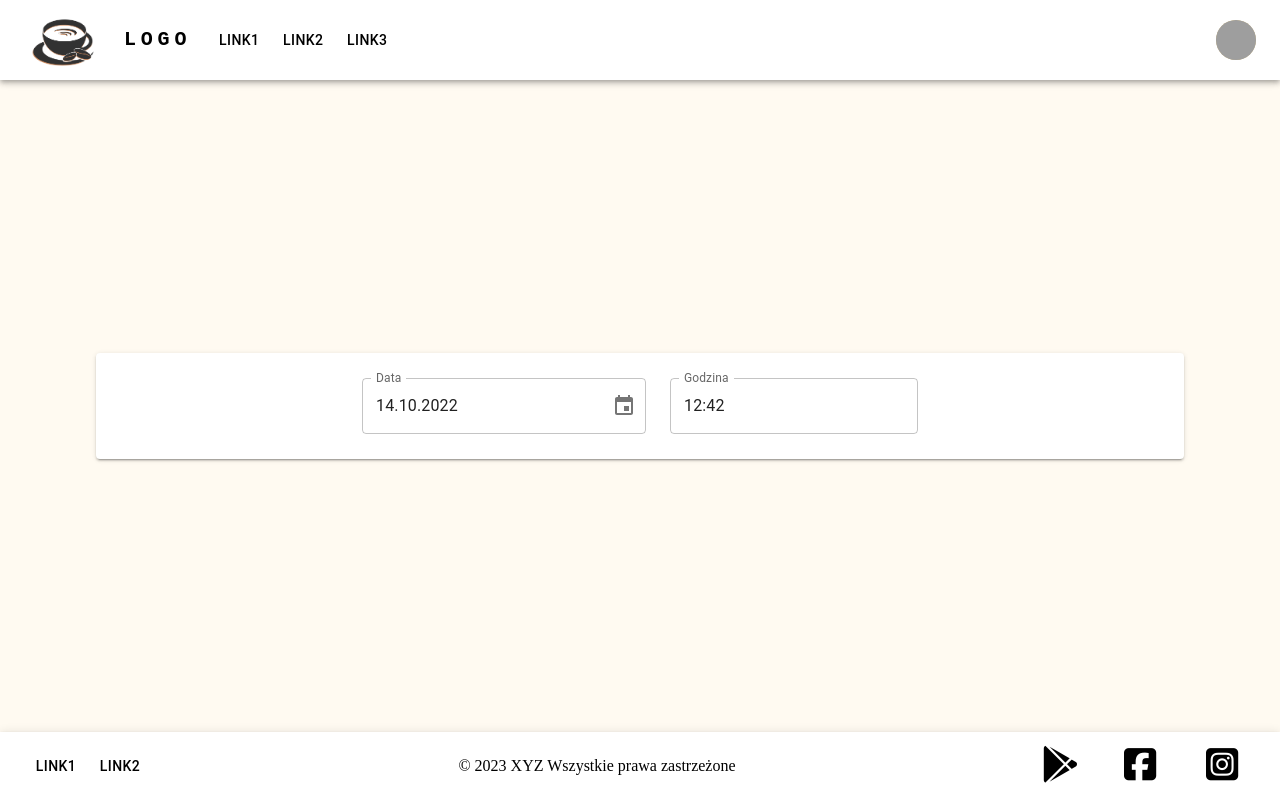
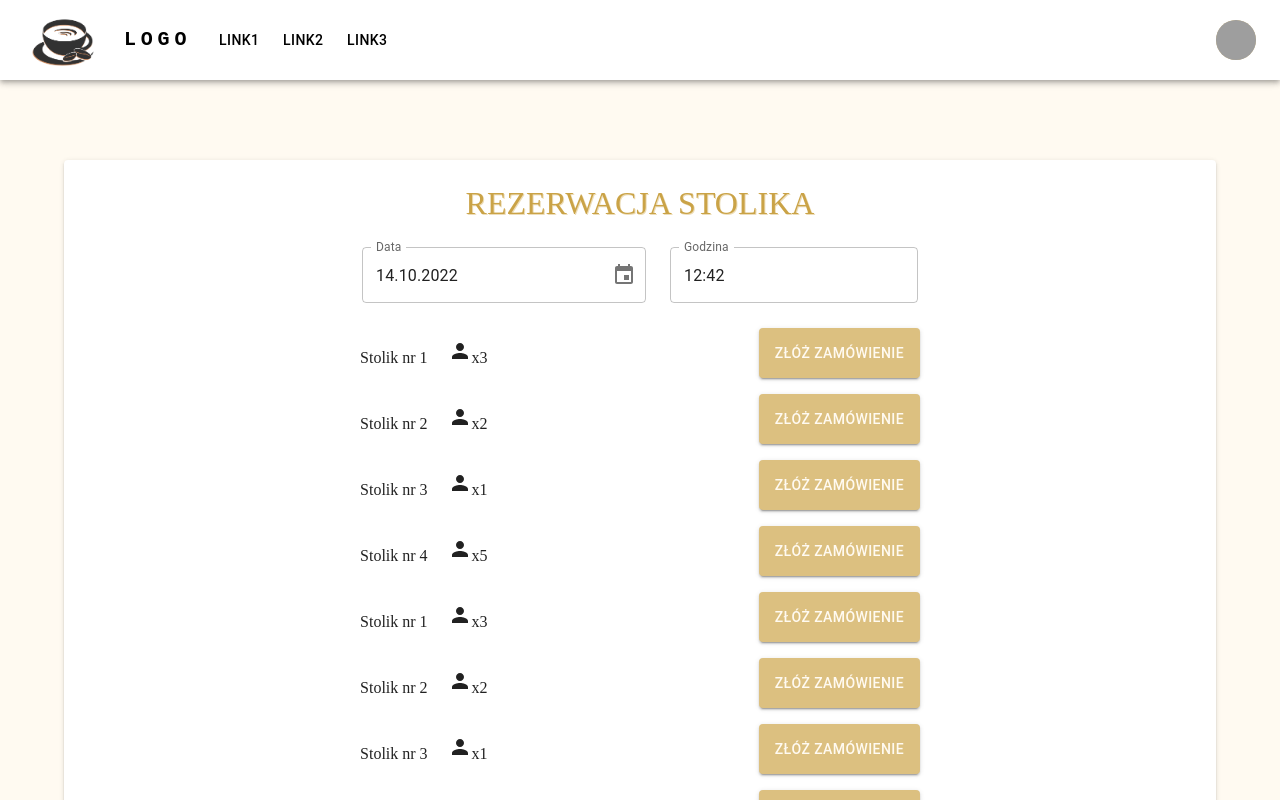
Before and after one commit to kardahim/cafe-frontend, a React (Create React App) app: page /reservation in a window 1280 px wide. Shown: the top 800 px of the page. Built offline with nearby package versions, Linux system fonts and the light colour scheme; grey boxes are pictures that could not be loaded.

Commit message:
add ReservationPage with select time logic

```diff
--- a/src/components/navbar/Navbar.tsx
+++ b/src/components/navbar/Navbar.tsx
@@ -1,5 +1,4 @@
 import React from 'react'
-import { Link } from 'react-router-dom'
 import { useNavigate } from "react-router-dom"
 import './Navbar.scss'
 
--- a/src/pages/reservation/Reservation.scss
+++ b/src/pages/reservation/Reservation.scss
@@ -1,18 +1,55 @@
 @import '../../assets/scss/variables.scss';
+$space-between-items: 25px;
 
 .reservation {
-    width: auto;
     margin: 0;
-    padding: 25px 0;
+    padding: $space-between-items 0;
+
+    .reservation__header {
+        text-align: center;
+        text-transform: uppercase;
+        font-size: 2rem;
+        color: $aztec-gold;
+        text-shadow: 1px 1px $dutch-white;
+        margin-bottom: $space-between-items;
+    }
 
     .reservation__data {}
 
-    .reservation__table-list {}
+    .reservation__table-list {
+        margin: $space-between-items $space-between-items 0;
 
-    .reservation__map {}
+        .reservation__table-list__item {
+            display: flex;
+            align-items: center;
+            justify-content: space-evenly;
+
+            .reservation__button {
+                color: $floral-white;
+                background-color: $burlywood;
+                height: 50px;
+            }
+        }
+    }
+
+    .reservation__map {
+        display: flex;
+        flex-direction: column;
+        justify-content: center;
+        height: 500px;
+        margin-top: calc(2*#{$space-between-items});
+
+        .map__header {
+            text-align: center;
+            text-transform: uppercase;
+            font-size: 2rem;
+            color: $aztec-gold;
+            text-shadow: 1px 1px $dutch-white;
+        }
+
+        img {
+            object-fit: contain;
+            height: 100%;
+        }
+    }
 }
-
-.reservation--padding {
-    width: 85%;
-    margin: 0 auto;
-}
--- a/src/pages/reservation/Reservation.tsx
+++ b/src/pages/reservation/Reservation.tsx
@@ -1,4 +1,4 @@
-import { Paper, Stack } from '@mui/material'
+import { Button, Container, Paper, Stack, Box } from '@mui/material'
 import React from 'react'
 import './Reservation.scss'
 // date
@@ -8,9 +8,13 @@ import { DesktopDatePicker } from '@mui/x-date-pickers/DesktopDatePicker';
 import dayjs, { Dayjs } from 'dayjs';
 import TextField from '@mui/material/TextField';
 import { TimePicker } from '@mui/x-date-pickers/TimePicker';
+import PersonIcon from '@mui/icons-material/Person';
+// assets
+import map from '../../assets/images/placeholder.png'
 
 
 function Reservation() {
+    // pickers hooks
     const [value, setValue] = React.useState<Dayjs | null>(
         dayjs()
     );
@@ -33,15 +37,105 @@ function Reservation() {
         }
     }, [])
 
+    // tables hooks
+    // example data
+    const [tables, setTables] = React.useState([
+        {
+            name: "Stolik nr 1",
+            slots: 3,
+            isfree: true
+        },
+        {
+            name: "Stolik nr 2",
+            slots: 2,
+            isfree: false
+        },
+        {
+            name: "Stolik nr 3",
+            slots: 1,
+            isfree: true
+        },
+        {
+            name: "Stolik nr 4",
+            slots: 5,
+            isfree: true
+        },
+        {
+            name: "Stolik nr 1",
+            slots: 3,
+            isfree: true
+        },
+        {
+            name: "Stolik nr 2",
+            slots: 2,
+            isfree: false
+        },
+        {
+            name: "Stolik nr 3",
+            slots: 1,
+            isfree: true
+        },
+        {
+            name: "Stolik nr 4",
+            slots: 5,
+            isfree: true
+        },
+        {
+            name: "Stolik nr 1",
+            slots: 3,
+            isfree: true
+        },
+        {
+            name: "Stolik nr 2",
+            slots: 2,
+            isfree: false
+        },
+        {
+            name: "Stolik nr 3",
+            slots: 1,
+            isfree: true
+        },
+        {
+            name: "Stolik nr 4",
+            slots: 5,
+            isfree: true
+        },
+        {
+            name: "Stolik nr 1",
+            slots: 3,
+            isfree: true
+        },
+        {
+            name: "Stolik nr 2",
+            slots: 2,
+            isfree: false
+        },
+        {
+            name: "Stolik nr 3",
+            slots: 1,
+            isfree: true
+        },
+        {
+            name: "Stolik nr 4",
+            slots: 5,
+            isfree: true
+        }
+    ])
+
     return (
-        <Paper elevation={2} className='reservation reservation--padding'>
+        <Container maxWidth="lg">
+            <Paper elevation={2} className='reservation'>
+                <Box className='reservation__header'>
+                    rezerwacja stolika
+                </Box>
                 <div className='reservation__data'>
                     <LocalizationProvider dateAdapter={AdapterDayjs}>
                         <Stack
                             spacing={3}
-                        direction='row'
+                            direction={{ xs: 'column', sm: 'row' }}
                             justifyContent="center"
                             alignItems="center">
+                            {/* add onChange */}
                             <DesktopDatePicker
                                 label="Data"
                                 inputFormat='DD.MM.YYYY'
@@ -62,9 +156,28 @@ function Reservation() {
                         </Stack>
                     </LocalizationProvider>
                 </div>
-            <div className='reservation__table-list'></div>
-            <div className='reservation__map'></div>
+                <div className='reservation__table-list'>
+                    <Stack spacing={2}>
+                        {/* divider */}
+                        {tables.map((value, key) =>
+                            <div key={key} className='reservation__table-list__item'>
+                                <div>{value.name}<PersonIcon sx={{ margin: '0 0  0 20px' }} />x{value.slots}</div>
+                                <Button className='reservation__button'
+                                    variant='contained'
+                                    type='submit'
+                                >Złóż zamówienie</Button>
+                            </div>
+                        )}
+                    </Stack>
+                </div>
+                <div className='reservation__map'>
+                    <Box className='map__header'>
+                        mapa sali
+                    </Box>
+                    <img src={map} alt='map' />
+                </div>
             </Paper >
+        </Container>
     )
 }
 
```
Lines whose indentation alone changed are shown as unchanged.
